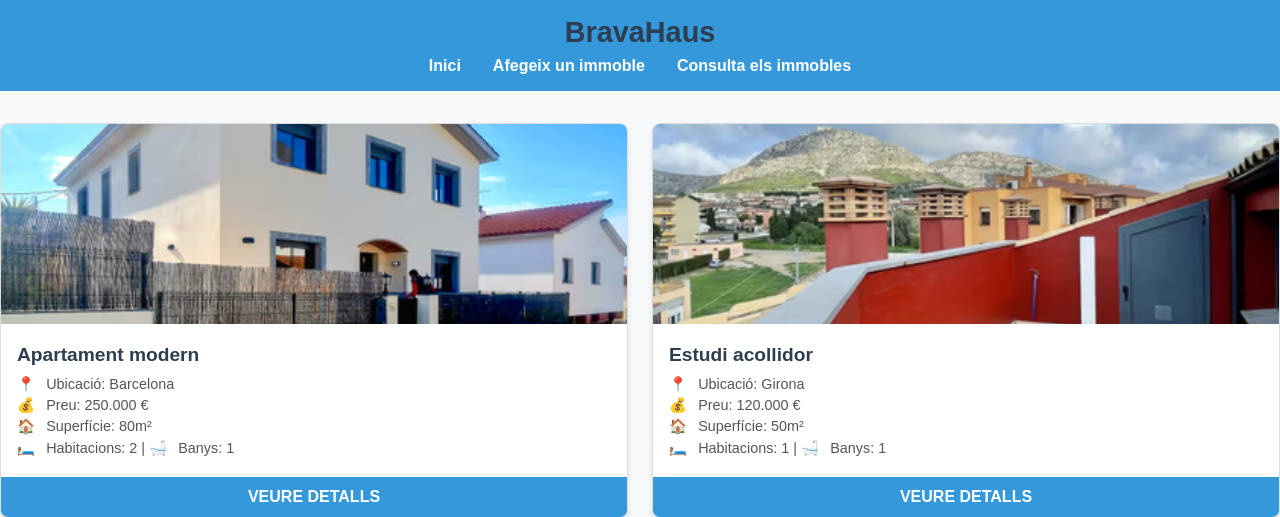
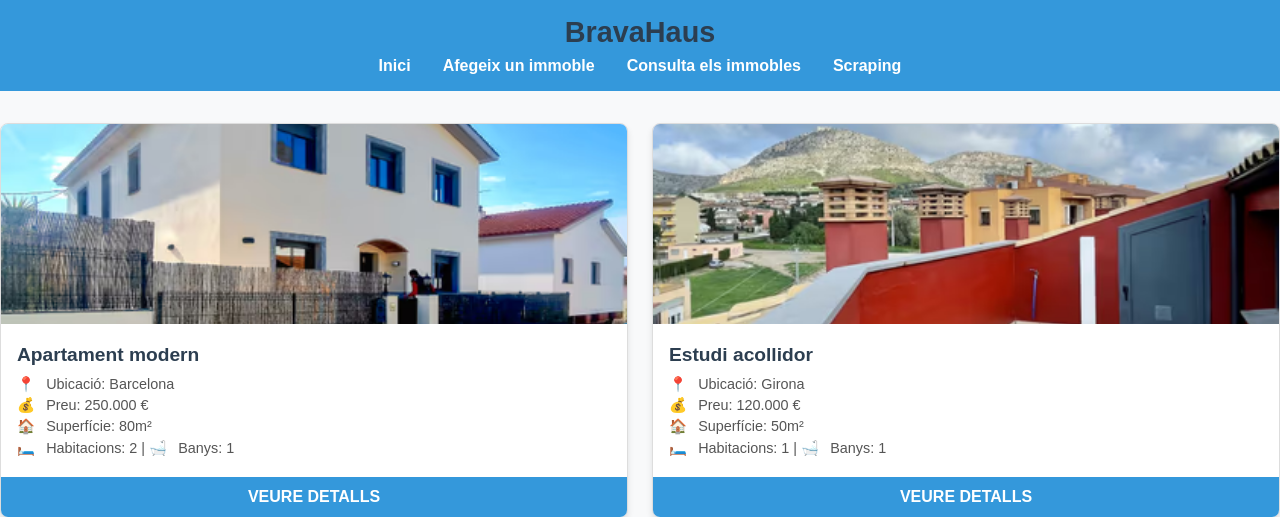
Before and after one commit to dsubira/BravaHaus, a Flask app: page / in a window 1280 px wide. Shown: the top 517 px of the page. Run offline with Flask 3, Linux system fonts and the light colour scheme.

Commit message:
Update index.html

```diff
--- a/templates/index.html
+++ b/templates/index.html
@@ -6,8 +6,6 @@
     <meta name="viewport" content="width=device-width, initial-scale=1.0">
     <title>BravaHaus</title>
     <link rel="stylesheet" href="static/css/estils.css">
-
-
 </head>
 
 <body>
@@ -17,8 +15,9 @@
             <nav>
                 <ul>
                     <li><a href="/">Inici</a></li>
-                    <li><a href="/add">Afegeix un immoble</a></li>
-                    <li><a href="/list">Consulta els immobles</a></li>
+                    <li><a href="/afegir">Afegeix un immoble</a></li>
+                    <li><a href="/llistat">Consulta els immobles</a></li>
+                    <li><a href="/scraping">Scraping</a></li>
                 </ul>
             </nav>
         </div>
```
